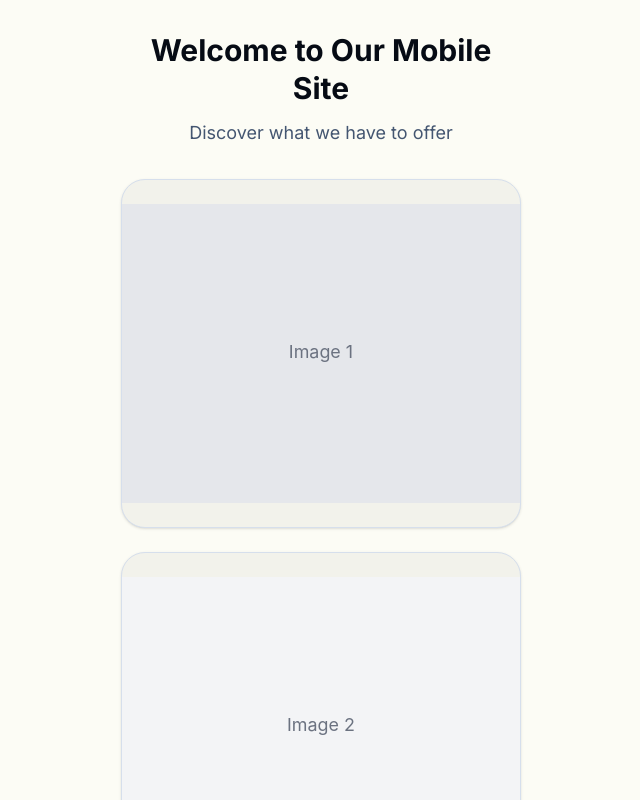
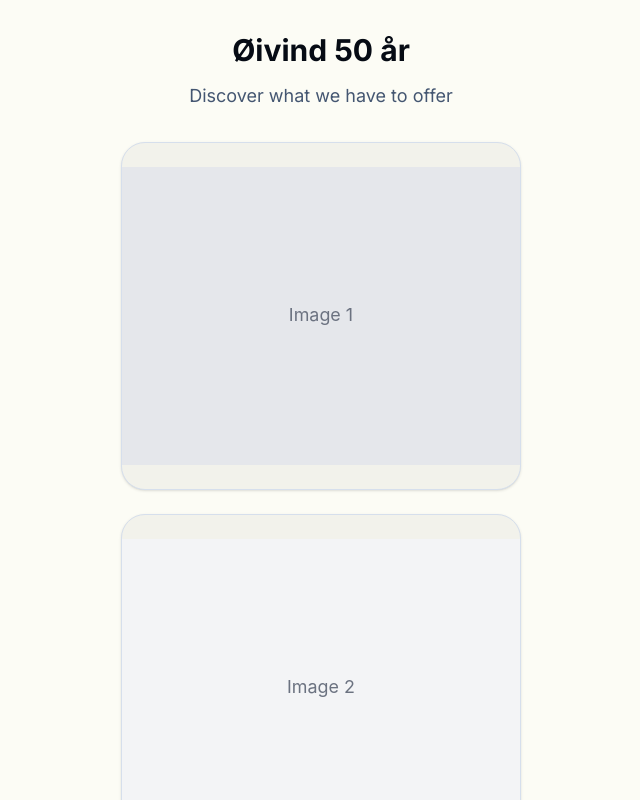
Before and after one commit to larsb/oas50web-repository, a React (Vite) app: page / in a window 1280 px wide. Shown: the top 800 px of the page, without its empty margins (319-959 px from the left). Built offline with nearby package versions, Linux system fonts and the light colour scheme.

Commit message:
Generated by Spark: Change the header text to "Øivind 50 år"

```diff
--- a/src/App.tsx
+++ b/src/App.tsx
@@ -12,7 +12,7 @@ function App() {
         {/* Header Text */}
         <header className="text-center">
           <h1 className="text-3xl font-bold text-foreground leading-tight">
-            Welcome to Our Mobile Site
+            Øivind 50 år
           </h1>
           <p className="text-muted-foreground mt-3 text-lg">
             Discover what we have to offer
```
